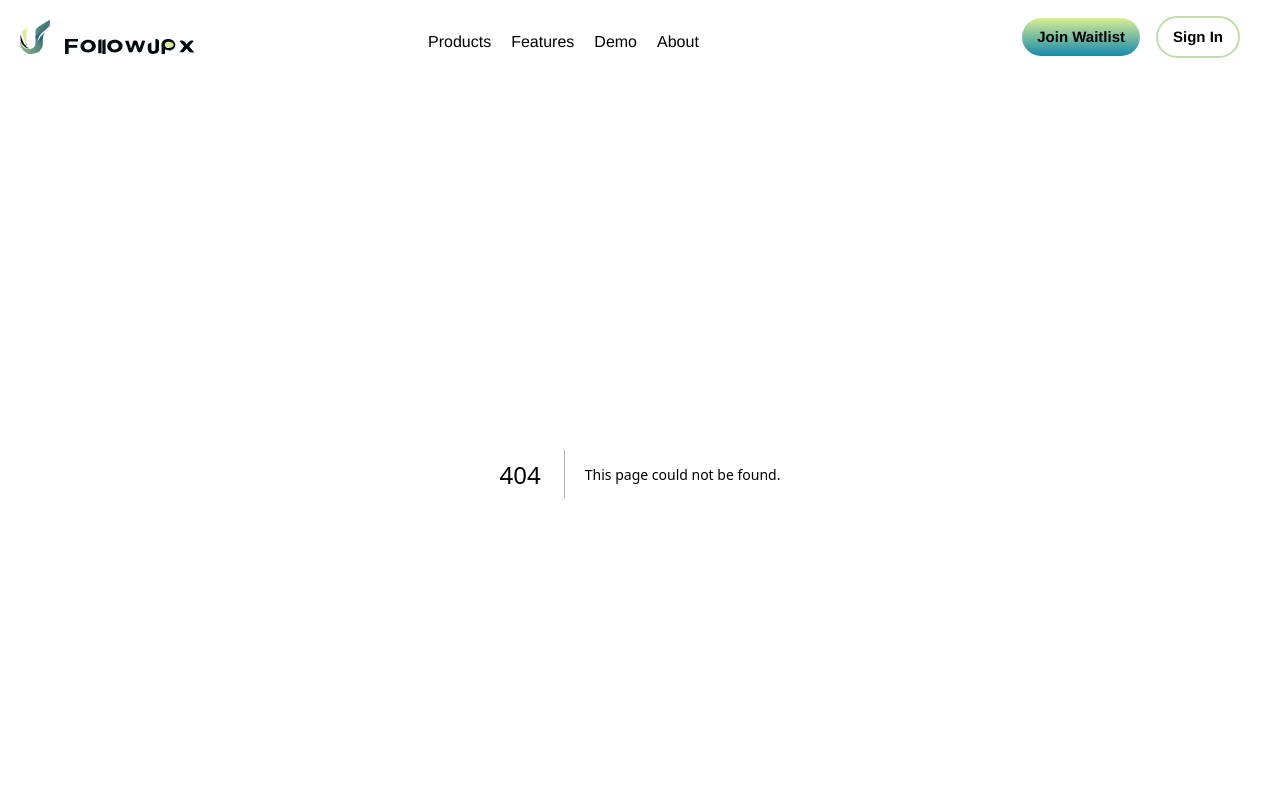
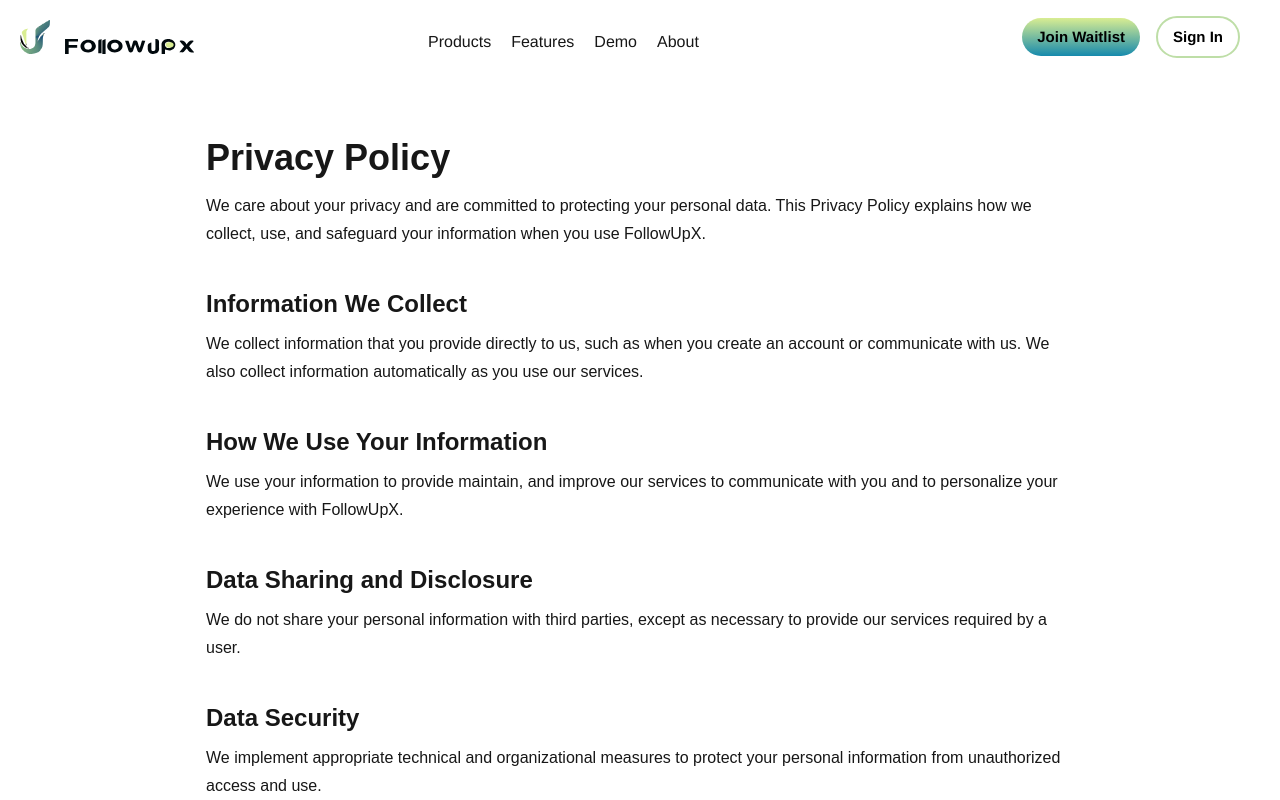
Before and after one commit to codetivite/FollowUpX, a Next.js app: page /privacy in a window 1280 px wide. Before the commit this address had no page. Shown: the top 800 px of the page. Built offline with nearby package versions, Linux system fonts and the light colour scheme.

Commit message:
feat: add privacy policy page

```diff
--- /dev/null
+++ b/src/app/privacy/page.tsx
@@ -0,0 +1,57 @@
+"use client"; // Required for interactivity
+
+import styles from "./styles.module.css";
+
+export default function PrivacyPolicy() {
+  return (
+    <>
+      <div className={styles.privacyContainer}>
+        <div className={styles.policy1}>
+          <h1>Privacy Policy</h1>
+          <p>
+            We care about your privacy and are committed to protecting your
+            personal data. This Privacy Policy explains how we collect, use, and
+            safeguard your information when you use FollowUpX.
+          </p>
+        </div>
+        <div className={styles.policies}>
+          <h2>Information We Collect</h2>
+          <p>
+            We collect information that you provide directly to us, such as when
+            you create an account or communicate with us. We also collect
+            information automatically as you use our services.
+          </p>
+        </div>
+        <div className={styles.policies}>
+          <h2>How We Use Your Information</h2>
+          <p>
+            We use your information to provide maintain, and improve our
+            services to communicate with you and to personalize your experience
+            with FollowUpX.
+          </p>
+        </div>
+        <div className={styles.policies}>
+          <h2>Data Sharing and Disclosure</h2>
+          <p>
+            We do not share your personal information with third parties, except
+            as necessary to provide our services required by a user.
+          </p>
+        </div>
+        <div className={styles.policies}>
+          <h2>Data Security</h2>
+          <p>
+            We implement appropriate technical and organizational measures to
+            protect your personal information from unauthorized access and use.
+          </p>
+        </div>
+        <div className={styles.policies}>
+          <h2>Contact Us</h2>
+          <p>
+            If you have any questions or concerns about this Privacy Policy,
+            please contact us at privacy@followupx.com.
+          </p>
+        </div>
+      </div>
+    </>
+  );
+}
--- /dev/null
+++ b/src/app/privacy/styles.module.css
@@ -0,0 +1,74 @@
+@media screen and (min-width: 320px) {
+  .privacyContainer {
+    padding: 40px 20px;
+    display: flex;
+    flex-direction: column;
+    gap: 30px;
+    align-items: center;
+    justify-content: center;
+  }
+
+  .policy1,
+  .policies {
+    display: flex;
+    flex-direction: column;
+    gap: 10px;
+  }
+
+  .policy1 p,
+  .policies p {
+    font-family: Public Sans, sans-serif;
+    font-weight: 400;
+    font-size: 14px;
+    line-height: 24px;
+    letter-spacing: 0px;
+  }
+
+  .policy1 h1 {
+    font-family: Public Sans, sans-serif;
+    font-weight: 700;
+    font-size: 28px;
+    line-height: 40px;
+    letter-spacing: 0px;
+  }
+
+  .policies h2 {
+    font-family: Public Sans, sans-serif;
+    font-weight: 700;
+    font-size: 20px;
+    line-height: 28px;
+    letter-spacing: 0px;
+  }
+}
+
+/* responsive screen at 768px */
+@media screen and (min-width: 768px) {
+  .privacyContainer {
+    padding: 60px 80px;
+    gap: 40px;
+  }
+
+  .policy1 h1 {
+    font-size: 36px;
+    line-height: 48px;
+  }
+
+  .policies h2 {
+    font-size: 24px;
+    line-height: 32px;
+  }
+
+  .policy1 p,
+  .policies p {
+    font-size: 16px;
+    line-height: 28px;
+  }
+}
+
+/* responsive screen at 1024px */
+@media screen and (min-width: 1024px) {
+  .policy1,
+  .policies {
+    width: 868px;
+  }
+}
```
